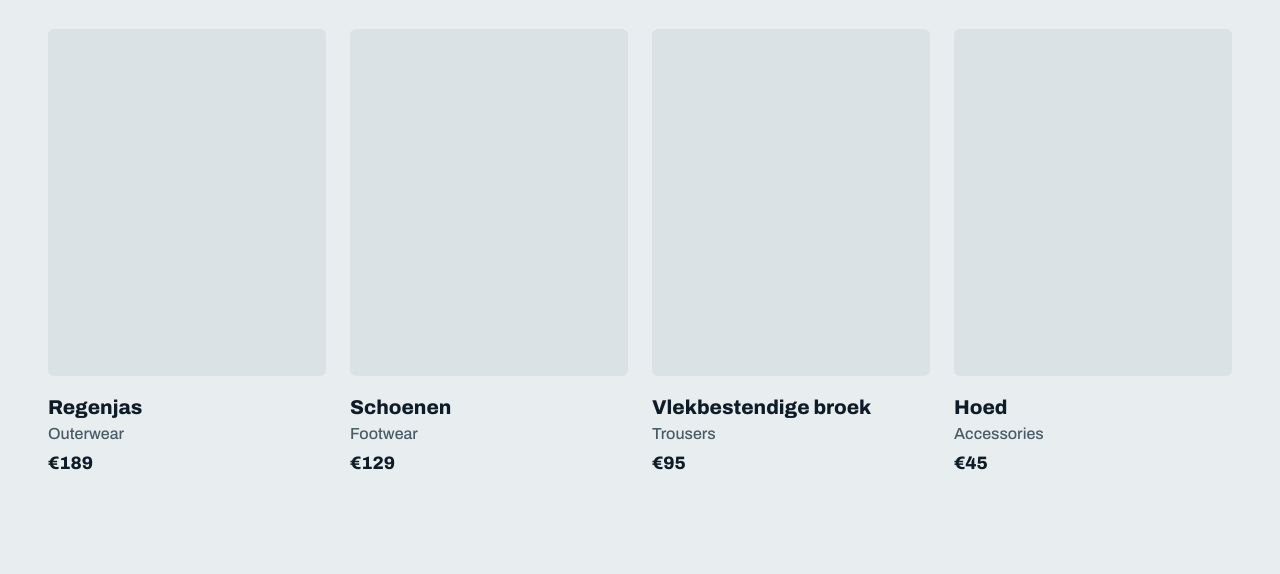
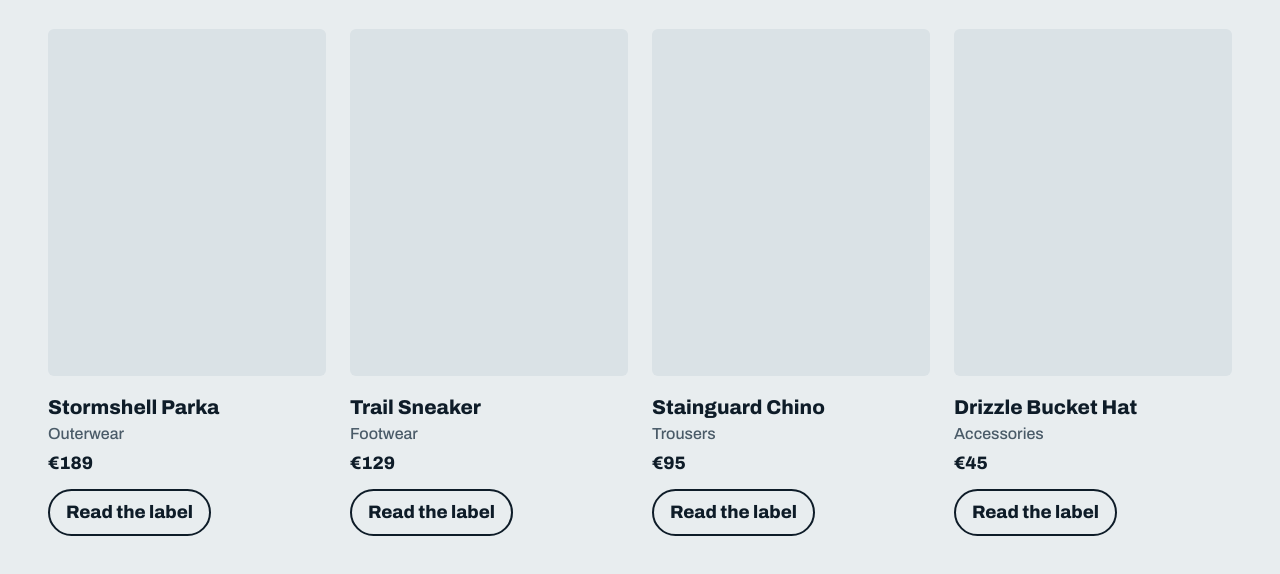
Before and after one commit to Ashraf-Khodabaks/perma-shop, a plain HTML site: page docs/index.html in a window 1280 px wide. Shown: the part 476-1050 px from the top of the page. Drawn offline with Linux system fonts and the light colour scheme.

Commit message:
Conceptversie frontend webshop toegevoegd

```diff
--- a/docs/css/style.css
+++ b/docs/css/style.css
@@ -84,3 +84,67 @@ header {
     font-weight: 600;
     margin: 4px 0 0;
 }
+
+.card .picture {
+    position: relative;
+    overflow: hidden;
+}
+
+.label {
+    display: none;
+    position: absolute;
+    inset: 10px;
+    background: #fff;
+    border-radius: 4px;
+    padding: 16px 14px;
+    font-size: 13px;
+    line-height: 1.35;
+    overflow: auto;
+    box-shadow: 0 6px 16px rgba(14, 28, 40, 0.15);
+}
+
+.card.flipped .label {
+    display: block;
+}
+
+.label-title {
+    margin: 0 0 8px;
+    text-align: center;
+    font-weight: 700;
+}
+
+.label dt {
+    font-weight: 700;
+    color: var(--soft);
+    margin-top: 8px;
+}
+
+.label dd {
+    margin: 0;
+}
+
+.chip {
+    background: #D6264F;
+    color: #fff;
+    padding: 0 6px;
+    border-radius: 3px;
+    font-size: 11px;
+    margin-left: 4px;
+}
+
+.flip {
+    margin-top: 12px;
+    font: inherit;
+    font-weight: 600;
+    padding: 8px 16px;
+    border-radius: 999px;
+    border: 2px solid var(--sea);
+    background: transparent;
+    color: var(--sea);
+    cursor: pointer;
+}
+
+.flip:hover {
+    background: var(--sea);
+    color: var(--rain);
+}
--- a/docs/index.html
+++ b/docs/index.html
@@ -28,14 +28,38 @@
         .then(r => r.json())
         .then(products => {
             const grid = document.getElementById('grid');
+
             grid.innerHTML = products.map(p => `
         <article class="card">
-            <div class="picture"></div>
+          <div class="picture">
+            <div class="label">
+              <p class="label-title">Perma · care &amp; content</p>
+              <dl>
+                <dt>Content</dt>
+                <dd>${p.content}</dd>
+                <dt>Finish <span class="chip">PFAS</span></dt>
+                <dd>${p.finish}</dd>
+                <dt>Wash</dt>
+                <dd>${p.wash}</dd>
+                <dt>Afterwards</dt>
+                <dd>${p.afterwards}</dd>
+              </dl>
+            </div>
+          </div>
           <h3>${p.name}</h3>
           <p class="category">${p.category}</p>
           <p class="price">€${p.price}</p>
+          <button class="flip" type="button">Read the label</button>
         </article>
       `).join('');
+
+            grid.addEventListener('click', e => {
+                const btn = e.target.closest('.flip');
+                if (!btn) return;
+                const card = btn.closest('.card');
+                const open = card.classList.toggle('flipped');
+                btn.textContent = open ? 'Back' : 'Read the label';
+            });
         });
 </script>
 
--- a/docs/products.json
+++ b/docs/products.json
@@ -1,6 +1,46 @@
 [
-  { "id": "parka", "name": "Regenjas", "category": "Outerwear", "price": 189.0, "description": "Een jas waar regen vanaf rolt." },
-  { "id": "sneaker", "name": "Schoenen", "category": "Footwear", "price": 129.0, "description": "Waterdichte sneaker voor elke dag." },
-  { "id": "chino", "name": "Vlekbestendige broek", "category": "Trousers", "price": 95.0, "description": "Een broek waar koffie vanaf rolt." },
-  { "id": "hat", "name": "Hoed", "category": "Accessories", "price": 45.0, "description": "Kleine hoed, grote rand." }
+  {
+    "id": "parka",
+    "name": "Stormshell Parka",
+    "category": "Outerwear",
+    "price": 189.0,
+    "description": "Een jas waar regen vanaf rolt.",
+    "content": "100% recycled polyester, taped seams",
+    "finish": "Fluorocarbon water-repellent finish (DWR)",
+    "wash": "Machine wash 30°C. The finish wears off with washing and wear.",
+    "afterwards": "PFAS from the finish do not break down naturally. They stay in water and soil long after the jacket is gone."
+  },
+  {
+    "id": "sneaker",
+    "name": "Trail Sneaker",
+    "category": "Footwear",
+    "price": 129.0,
+    "description": "Waterdichte sneaker voor elke dag.",
+    "content": "Recycled mesh upper, rubber sole",
+    "finish": "Waterproofing coating on the upper",
+    "wash": "Wipe clean only. Do not machine wash.",
+    "afterwards": "Wear, scuffing and cleaning can release residues of the coating into dust and rinse water."
+  },
+  {
+    "id": "chino",
+    "name": "Stainguard Chino",
+    "category": "Trousers",
+    "price": 95.0,
+    "description": "Een broek waar koffie vanaf rolt.",
+    "content": "98% cotton, 2% elastane",
+    "finish": "Fluorinated stain and soil-release finish",
+    "wash": "Machine wash 40°C. Each wash can send part of the finish down the drain.",
+    "afterwards": "Wastewater treatment plants are not built to filter out PFAS, so they end up in rivers and the sea."
+  },
+  {
+    "id": "hat",
+    "name": "Drizzle Bucket Hat",
+    "category": "Accessories",
+    "price": 45.0,
+    "description": "Kleine hoed, grote rand.",
+    "content": "100% cotton canvas",
+    "finish": "Water-repellent finish (fluorinated)",
+    "wash": "Spot clean only.",
+    "afterwards": "Small item, same chemistry as the parka. The finish is what makes it last, and what makes it stay."
+  }
 ]
```
Lines whose indentation alone changed are shown as unchanged.
